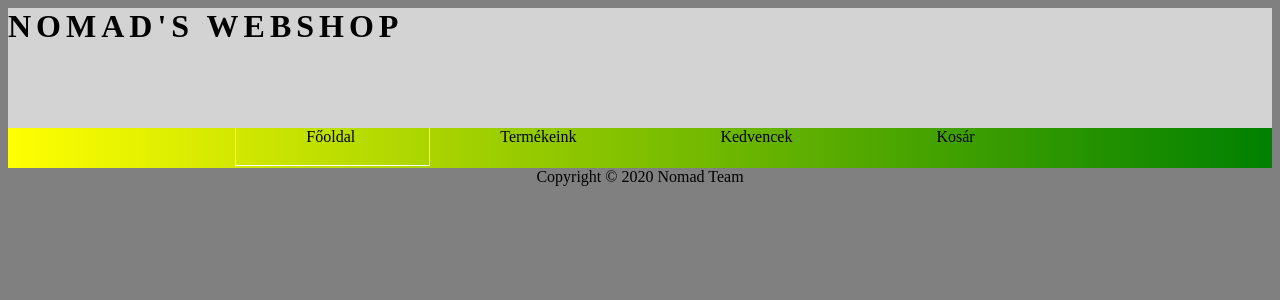
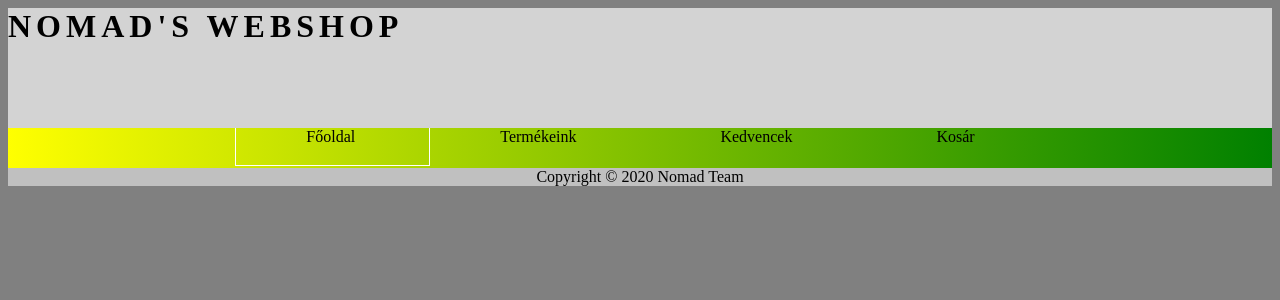
Before and after one commit to Trapzor/AFP_2nd_project, a PHP site: page / in a window 1280 px wide. Shown: the top 300 px of the page. Run offline with PHP 8.4, Linux system fonts and the light colour scheme.

Commit message:
Added style for page

```diff
--- a/Project/style.css
+++ b/Project/style.css
@@ -1,5 +1,8 @@
 body {
     background-color: gray;
+}
+#page {
+    background-color: rgba(255, 255, 255, 0.5);
 }
 header {
     background-color: lightgrey;
```
